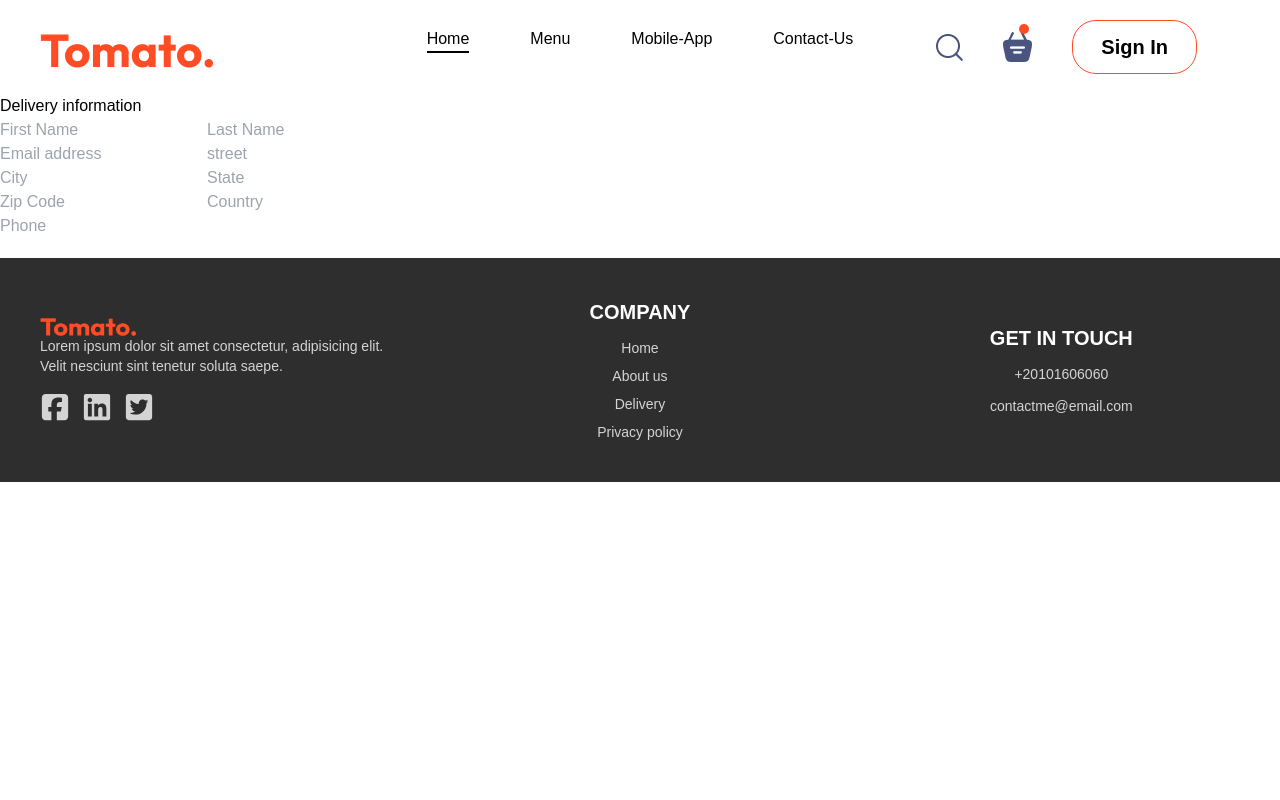
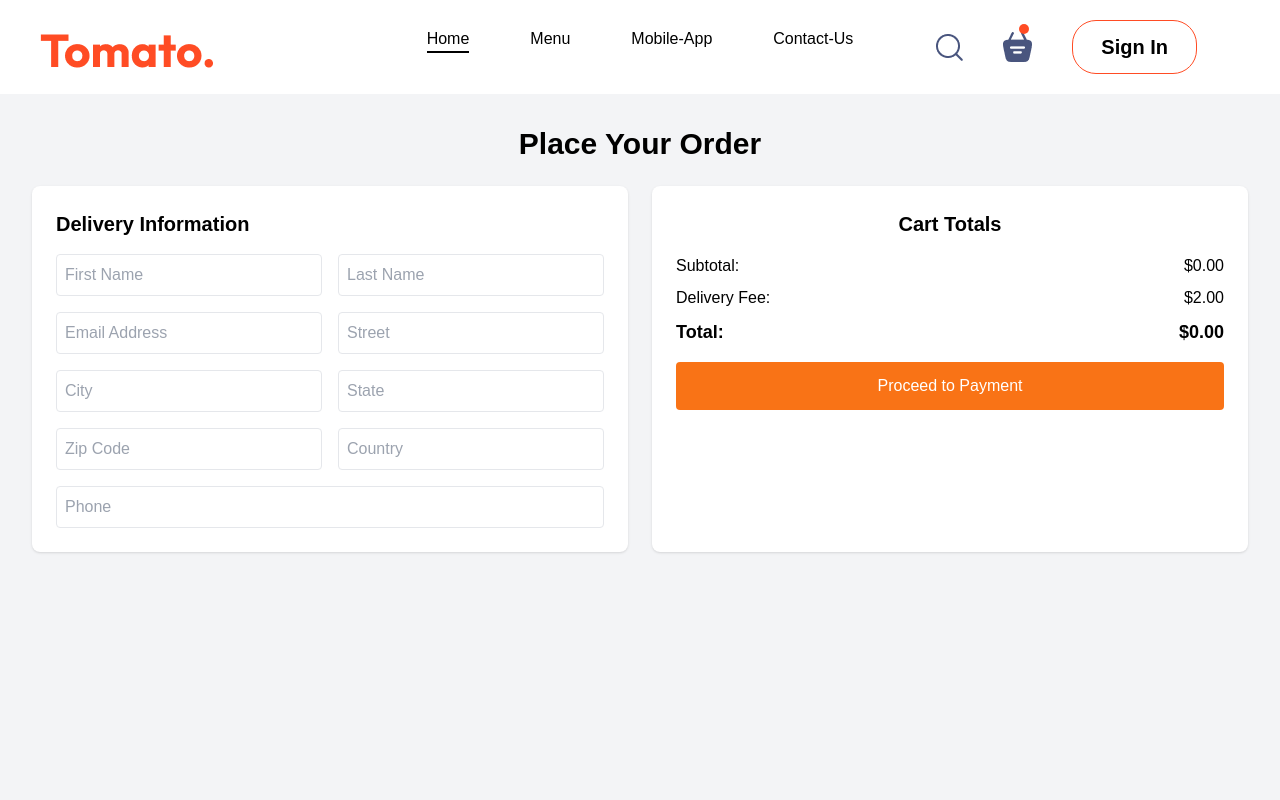
Before and after one commit to Abdelmoneim21/Restaurant-Delivery, a React (Vite) app: page /order in a window 1280 px wide. Shown: the top 800 px of the page. Built offline with nearby package versions, Linux system fonts and the light colour scheme; a web font is replaced by a local one.

Commit message:
place order added

```diff
--- a/package.json
+++ b/package.json
@@ -16,7 +16,8 @@
     "react": "^18.3.1",
     "react-dom": "^18.3.1",
     "react-icons": "^5.3.0",
-    "react-router-dom": "^6.28.0"
+    "react-router-dom": "^6.28.0",
+    "sweetalert2": "^11.14.5"
   },
   "devDependencies": {
     "@eslint/js": "^9.13.0",
--- a/src/App.jsx
+++ b/src/App.jsx
@@ -8,6 +8,7 @@ import Login from "./components/Login/Login";
 import AppLoad from "./components/AppLoad/AppLoad";
 import Contact from "./components/Contact/Contact";
 import PlaceOrder from "./components/PlaceOrder/PlaceOrder";
+import { PriceProvider } from "./Context/PriceContext";
 
 function App() {
   const [ShowLogin, setShoweLogin] = useState(false);
@@ -16,6 +17,7 @@ function App() {
       <div className="App">
         {ShowLogin ? <Login setShoweLogin={setShoweLogin} /> : <></>}
         <Navbar setShoweLogin={setShoweLogin} />
+        <PriceProvider>
           <Routes>
             <Route path="/" element={<Home />} />
             <Route path="/cart" element={<Cart />} />
@@ -23,6 +25,7 @@ function App() {
             <Route path="/contact" element={<Contact />} />
             <Route path="/order" element={<PlaceOrder />} />
           </Routes>
+        </PriceProvider>
       </div>
       <Footer />
     </>
--- /dev/null
+++ b/src/Context/PriceContext.jsx
@@ -0,0 +1,19 @@
+import { createContext, useContext, useState } from "react";
+
+const PriceContext = createContext();
+
+export const PriceProvider = ({ children }) => {
+  const [priceData, setPriceData] = useState({
+    subtotal: 0,
+    deliveryFee: 2,
+    total: 0,
+  });
+
+  return (
+    <PriceContext.Provider value={{ priceData, setPriceData }}>
+      {children}
+    </PriceContext.Provider>
+  );
+};
+
+export const usePrice = () => useContext(PriceContext);
--- a/src/components/PlaceOrder/PlaceOrder.jsx
+++ b/src/components/PlaceOrder/PlaceOrder.jsx
@@ -1,24 +1,107 @@
+import { useLocation } from "react-router-dom";
+import { usePrice } from "../../Context/PriceContext";
+import Swal from "sweetalert2";
+
 export default function PlaceOrder() {
+  const location = useLocation();
+  //   const { subtotal, deliveryFee, total } = location.state || {
+  //     subtotal: 0,
+  //     deliveryFee: 0,
+  //     total: 0,
+  //   };
+  const { priceData } = usePrice();
+  const { subtotal, deliveryFee, total } = priceData;
+
+  const handlePayment = () => {
+    Swal.fire({
+      title: "Payment Successful!",
+      text: "Your order has been placed successfully.",
+      icon: "success",
+      confirmButtonText: "OK",
+      confirmButtonColor: "#FF5733",
+    });
+  };
   return (
-    <form>
-      <div>
-        <p className="title">Delivery information</p>
-        <div>
-          <input type="text" placeholder="First Name" />
-          <input type="text" placeholder="Last Name" />
+    <div className="min-h-screen bg-gray-100 p-4 md:p-8">
+      <h1 className="text-2xl md:text-3xl font-bold mb-6 text-center">
+        Place Your Order
+      </h1>
+      <div className="grid grid-cols-1 md:grid-cols-2 gap-6">
+        {/* Delivery Information */}
+        <div className="bg-white rounded-lg shadow p-6">
+          <h2 className="text-xl font-bold mb-4">Delivery Information</h2>
+          <form className="grid grid-cols-1 md:grid-cols-2 gap-4">
+            <input
+              type="text"
+              placeholder="First Name"
+              className="border rounded p-2 w-full"
+            />
+            <input
+              type="text"
+              placeholder="Last Name"
+              className="border rounded p-2 w-full"
+            />
+            <input
+              type="email"
+              placeholder="Email Address"
+              className="border rounded p-2 w-full"
+            />
+            <input
+              type="text"
+              placeholder="Street"
+              className="border rounded p-2 w-full"
+            />
+            <input
+              type="text"
+              placeholder="City"
+              className="border rounded p-2 w-full"
+            />
+            <input
+              type="text"
+              placeholder="State"
+              className="border rounded p-2 w-full"
+            />
+            <input
+              type="text"
+              placeholder="Zip Code"
+              className="border rounded p-2 w-full"
+            />
+            <input
+              type="text"
+              placeholder="Country"
+              className="border rounded p-2 w-full"
+            />
+            <input
+              type="text"
+              placeholder="Phone"
+              className="border rounded p-2 w-full col-span-1 md:col-span-2"
+            />
+          </form>
         </div>
-        <input type="email" placeholder="Email address" />
-        <input type="text" placeholder="street" />
-        <div>
-          <input type="text" placeholder="City" />
-          <input type="text" placeholder="State" />
+
+        {/* Cart Totals */}
+        <div className="bg-white rounded-lg shadow p-6">
+          <h2 className="text-xl font-bold mb-4 text-center">Cart Totals</h2>
+          <div className="flex justify-between items-center mb-2">
+            <p>Subtotal:</p>
+            <p>${subtotal.toFixed(2)}</p>
+          </div>
+          <div className="flex justify-between items-center mb-2">
+            <p>Delivery Fee:</p>
+            <p>${deliveryFee.toFixed(2)}</p>
+          </div>
+          <div className="flex justify-between items-center font-bold text-lg">
+            <p>Total:</p>
+            <p>${total.toFixed(2)}</p>
+          </div>
+          <button
+            onClick={handlePayment}
+            className="bg-orange-500 text-white px-6 py-3 rounded mt-4 w-full hover:bg-orange-600"
+          >
+            Proceed to Payment
+          </button>
         </div>
-        <div>
-          <input type="text" placeholder="Zip Code" />
-          <input type="text" placeholder="Country" />
-        </div>
-        <input type="text" placeholder="Phone" />
       </div>
-    </form>
+    </div>
   );
 }
--- a/src/pages/Cart/Cart.jsx
+++ b/src/pages/Cart/Cart.jsx
@@ -1,11 +1,12 @@
 import { useContext, useState } from "react";
 import { StoreContext } from "../../Context/StoreContext";
 import { useNavigate } from "react-router-dom";
-
+import { usePrice } from "../../Context/PriceContext";
 export default function Cart() {
   const { cartItems, food_list, addToCart, removeFromCart } =
     useContext(StoreContext);
   const navigate = useNavigate();
+  const { setPriceData } = usePrice();
   const [promoCode, setPromoCode] = useState("");
   const [discount, setDiscount] = useState(0);
 
@@ -28,7 +29,10 @@ export default function Cart() {
       setDiscount(0);
     }
   };
-
+  const proceedToCheckout = () => {
+    setPriceData({ subtotal, deliveryFee, total });
+    navigate("/order");
+  };
   return (
     <div className="p-4 md:p-8 bg-gray-100 min-h-screen">
       <h1 className="text-2xl md:text-3xl font-bold mb-6">Your Cart</h1>
@@ -127,7 +131,7 @@ export default function Cart() {
             </div>
           </div>
           <button
-            onClick={() => navigate("/order")}
+            onClick={proceedToCheckout}
             className="bg-orange-500 text-white px-6 py-3 rounded mt-4 w-full hover:bg-orange-600"
           >
             Proceed to Checkout
```
Also changed, not shown: 1 other file (tests, documents, lock files or other folders). Lines whose indentation alone changed are shown as unchanged.
